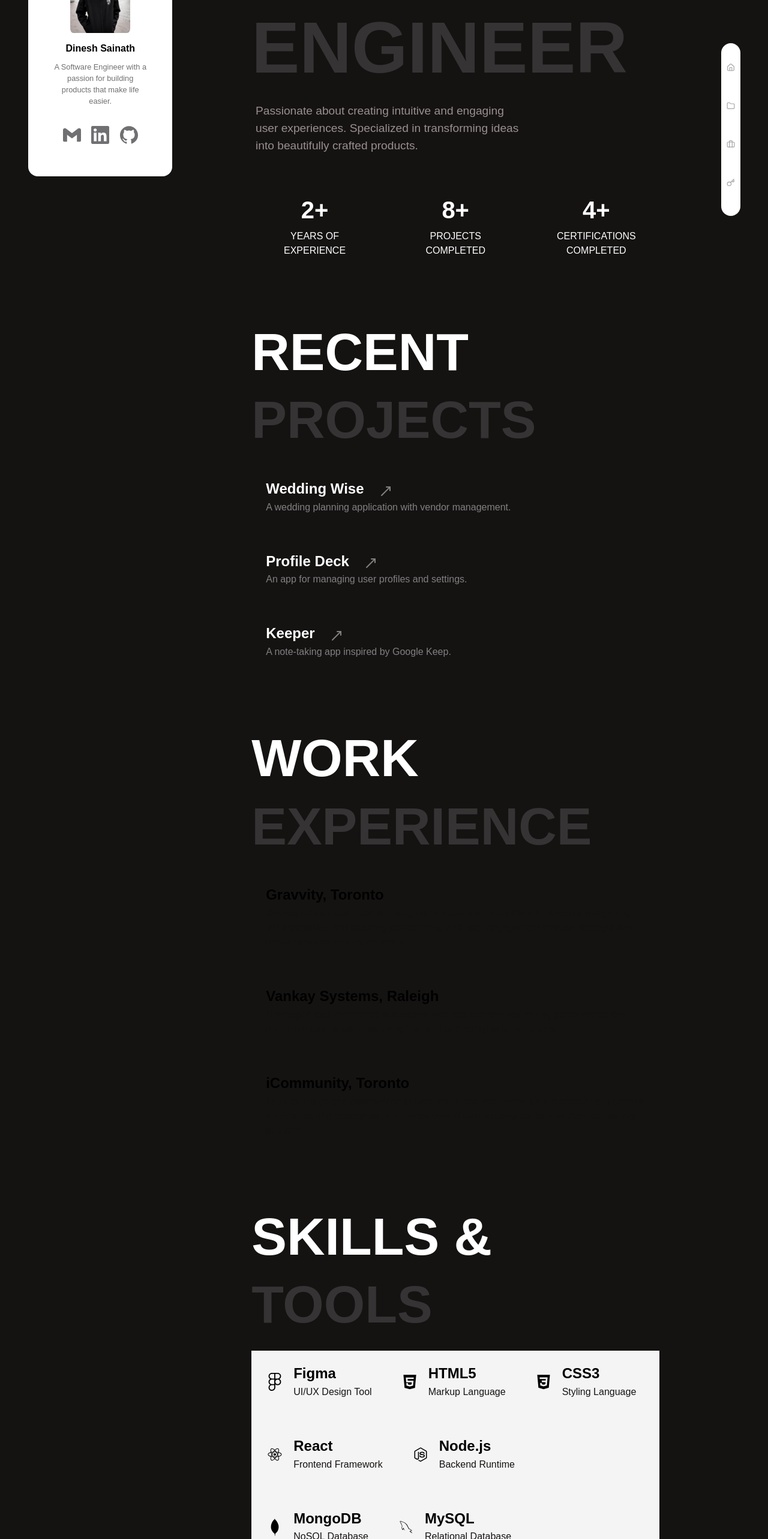
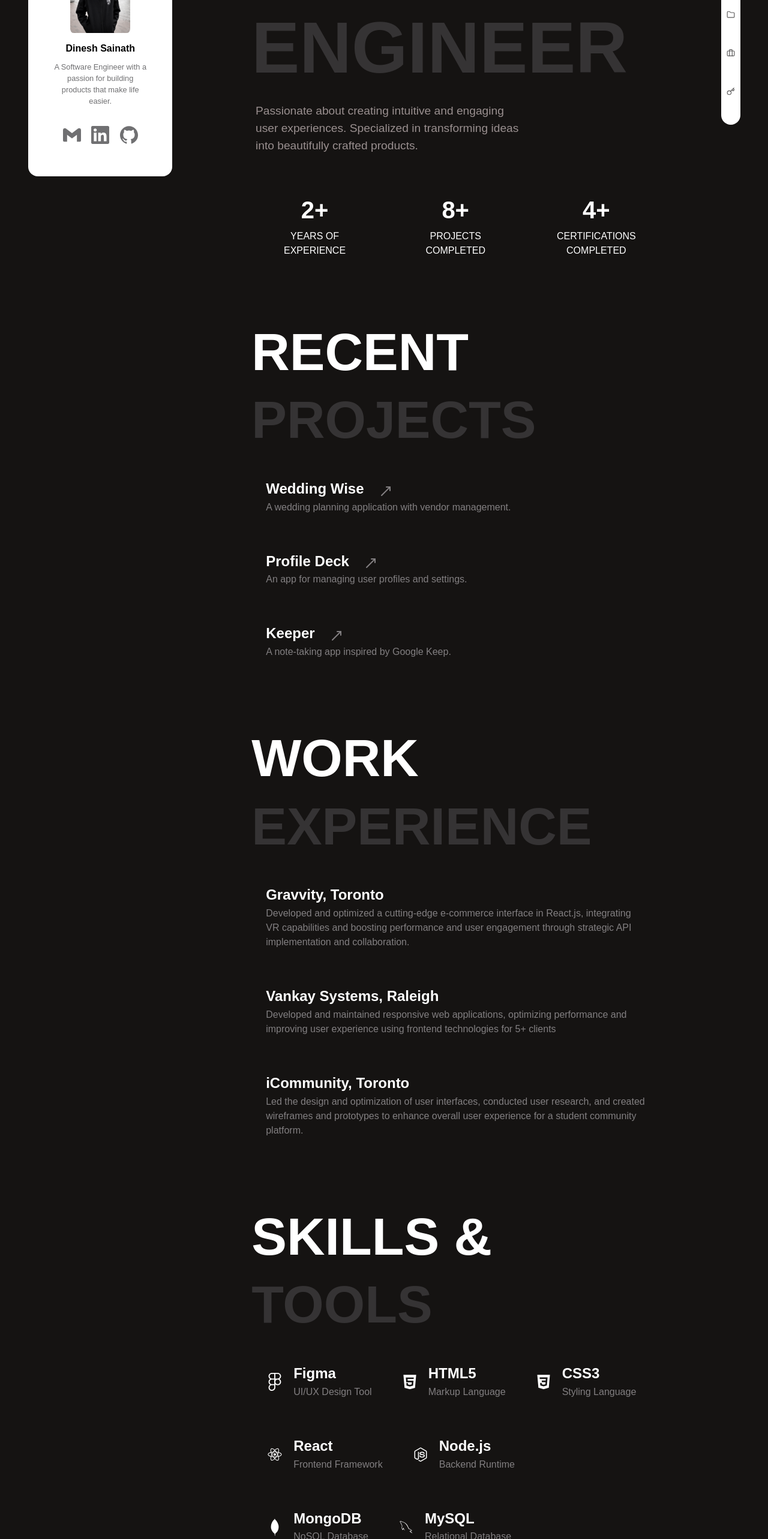
Before and after one commit to DineshSainath/ds-portfolio, a React (Create React App) app: page / in a window 1280 px wide. Shown: the part 200-2766 px from the top of the page at 60% size. Built offline with nearby package versions, Linux system fonts and the light colour scheme; the HTML template or start-up script is replaced by a standard one; a web font is replaced by a local one.

Commit message:
dark mode, rest of the page

```diff
--- a/src/App.css
+++ b/src/App.css
@@ -374,7 +374,7 @@ body {
 }
 
 .nav-background {
-  margin-top: 2rem;
+  margin-bottom: 17em;
   background-color: #1c1a19;
   max-width: 4rem;
   display: flex;
@@ -393,9 +393,9 @@ body {
 }
 
 .nav-icon:hover {
-  color: white !important;
+  color: white;
   transform: scale(1.9);
-  transition: color 0.2s ease;
+  transition: color 0.1s ease;
 }
 
 .active-nav {
@@ -435,6 +435,10 @@ body {
   --img-grayscale: 80%;
   --proj-desc: #827f81;
   --proj-desc-hover: white;
+  --job-heading: white;
+  --job-desc: #827f81;
+  --skill-icon: white;
+  --navBar-icon: #5b5a5a;
 
   --bg-primary: black;
   --text-primary: #151312;
@@ -455,6 +459,9 @@ body.dark-mode {
   --sectionHeading2: #5b5a5a;
   --proj-desc: #5b5a5a;
   --proj-desc-hover: #151312;
+  --job-heading: #151312;
+  --skill-icon: #151312;
+  --navBar-icon: #ada7a7;
 
   --bg-primary: #151312;
   --text-primary: white;
@@ -519,22 +526,13 @@ body.dark-mode {
 /* Component-specific styles using variables */
 
 .nav-background {
-  background-color: var(--nav-bg);
+  background-color: var(--card-bg);
   transition: background-color 0.3s ease;
 }
 
 .nav-icon {
-  color: var(--nav-icon);
+  color: var(--navBar-icon) !important;
   transition: color 0.3s ease, transform 0.3s ease;
-}
-
-.nav-icon:hover {
-  color: var(--nav-icon-hover);
-  transform: scale(1.2);
-}
-
-.active-nav .nav-icon {
-  color: var(--nav-icon-hover);
 }
 
 /* Component-specific dark mode behavior */
@@ -564,18 +562,24 @@ body.dark-mode {
   color: var(--proj-desc-hover);
 }
 
+/* EXPERIENCE */
+
 /* .description {
   color: var(--proj-desc) !important;
 } */
-
-.job-description {
-  color: var(--text-primary);
+.job-title {
+  color: var(--job-heading);
   transition: color 0.3s ease;
 }
 
-.skill-cards {
-  background-color: var(--bg-secondary);
-  transition: background-color 0.3s ease;
+.job-description {
+  color: var(--job-desc);
+  transition: color 0.3s ease;
+}
+
+.skill-icon {
+  color: var(--skill-icon);
+  transition: color 0.3s ease;
 }
 
 /* Media Queries */
--- a/src/components/Skills.jsx
+++ b/src/components/Skills.jsx
@@ -67,7 +67,7 @@ function Experience() {
             key={index}
             className="bg-dark/20 rounded-3 p-4 mb-3 d-flex justify-content-between align-items-center"
           >
-            <div className="d-flex align-items-center">
+            <div className="skill-icon d-flex align-items-center">
               {skill.icon}
               <div className="ms-3">
                 <h4 className="job-title fw-bold mb-1">{skill.name}</h4>
```
